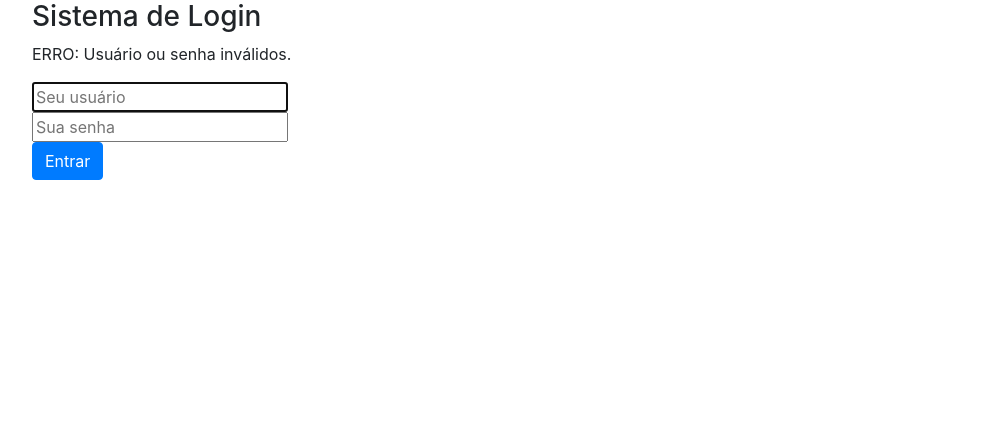
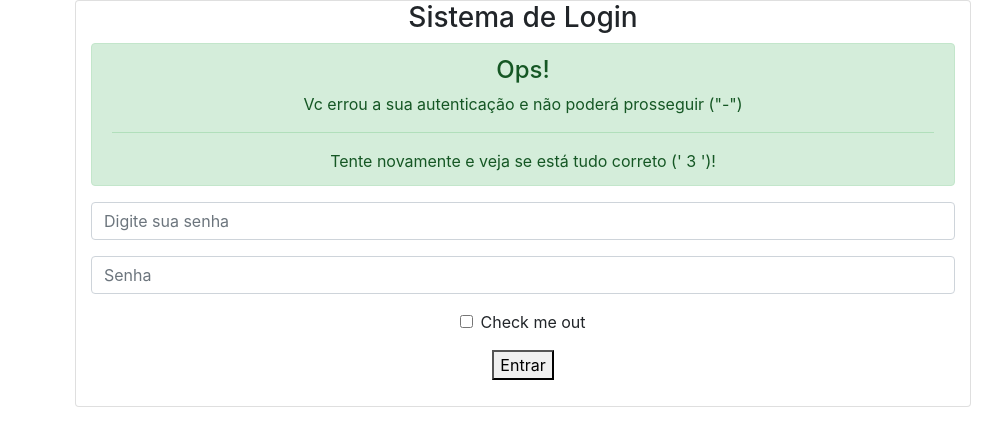
Before and after one commit to jailsonsanto/refeitorio, a PHP site: page /index.php in a window 1280 px wide. Shown: the top 446 px of the page, without its empty margins (53-1055 px from the left). Run offline with PHP 8.4, Linux system fonts and the light colour scheme; the visitor is signed in with stand-in values (Sample User, id 1).

Commit message:
Update index.php

```diff
--- a/PHP/index.php
+++ b/PHP/index.php
@@ -2,22 +2,16 @@
 session_start();
 
 ?>
-
-<!DOCTYPE html>
-<html>
+<html lang="en">
 
 <head>
     <meta charset="utf-8">
-    <meta http-equiv="X-UA-Compatible" content="IE=edge">
-    <meta name="viewport" content="width=device-width, initial-scale=1">
-    <title>Sistema de Login - ifpi</title>
-    <link rel="stylesheet" href="https://stackpath.bootstrapcdn.com/bootstrap/4.3.1/css/bootstrap.min.css" integrity="sha384-ggOyR0iXCbMQv3Xipma34MD+dH/1fQ784/j6cY/iJTQUOhcWr7x9JvoRxT2MZw1T" crossorigin="anonymous">
-    <link href="https://fonts.googleapis.com/css?family=Open+Sans:300,400,700" rel="stylesheet">
-    <link rel="stylesheet" type="text/css" href="css/login.css">
+    <link rel="stylesheet" href="https://stackpath.bootstrapcdn.com/bootstrap/4.3.1/css/bootstrap.min.css"
+        integrity="sha384-ggOyR0iXCbMQv3Xipma34MD+dH/1fQ784/j6cY/iJTQUOhcWr7x9JvoRxT2MZw1T" crossorigin="anonymous">
+
 </head>
 
 <body>
-    <section class="hero is-success is-fullheight">
  <!--<div class="jumbotron">
   <h1 class="display-4">Hello, world!</h1>
   <p class="lead">This is a simple hero unit, a simple jumbotron-style component for calling extra attention to featured content or information.</p>
@@ -25,43 +19,38 @@ session_start();
   <p>It uses utility classes for typography and spacing to space content out within the larger container.</p>
   <a class="btn btn-primary btn-lg" href="#" role="button">Learn more</a>
 </div>!-->
-        <div class="hero-body">
-            <div class="container has-text-centered">
-                <div class="column is-4 is-offset-4">
-                    <h3 class="title has-text-grey">Sistema de Login</h3>
+        <div class="card text-center" style="margin-left: 10vw; margin-right: 20vw;">
+            <div class="col-sm-auto">
+                <h3>Sistema de Login</h3>
                 <?php
                             if(isset($_SESSION['nao_autenticado'])):
                             ?>
-                    <div class="notification is-danger">
-                      <p>ERRO: Usuário ou senha inválidos.</p>
+                <div class="alert alert-success" role="alert">
+                    <h4 class="alert-heading">Ops!</h4>
+                    <p>Vc errou a sua autenticação e não poderá prosseguir ("-")</p>
+                    <hr>
+                    <p class="mb-0">Tente novamente e veja se está tudo correto (' 3 ')!</p>
                 </div>
                 <?php
                             endif;
                             unset($_SESSION['nao_autenticado']);
                             ?>
-                    <div class="box">
-                        <form action="login.php" method="POST">
-                            <div class="field">
-                                <div class="control">
-                                    <input name="usuario" name="text" class="input is-large" placeholder="Seu usuário" autofocus="">
+                <form>
+                    <div class="form-group">
+                        <input type="email" class="form-control" id="exampleInputEmail1" aria-describedby="emailHelp"
+                            placeholder="Digite sua senha">
                     </div>
+                    <div class="form-group">
+                        <input type="password" class="form-control" id="exampleInputPassword1" placeholder="Senha">
                     </div>
-
-                            <div class="field">
-                                <div class="control">
-                                    <input name="senha" class="input is-large" type="password" placeholder="Sua senha">
+                    <div class="form-group form-check">
+                        <input type="checkbox" class="form-check-input" id="exampleCheck1">
+                        <label class="form-check-label" for="exampleCheck1">Check me out</label>
                     </div>
-                            </div>
-                            <button type="submit" class="btn btn-primary">Entrar</button>
+                    <div style="margin-bottom: 2vw;"><button type="submit" class="">Entrar</button></div>
                 </form>
             </div>
         </div>
-            </div>
-        </div>
-    </section>
-    <script src="https://code.jquery.com/jquery-3.3.1.slim.min.js" integrity="sha384-q8i/X+965DzO0rT7abK41JStQIAqVgRVzpbzo5smXKp4YfRvH+8abtTE1Pi6jizo" crossorigin="anonymous"></script>
-    <script src="https://cdnjs.cloudflare.com/ajax/libs/popper.js/1.14.7/umd/popper.min.js" integrity="sha384-UO2eT0CpHqdSJQ6hJty5KVphtPhzWj9WO1clHTMGa3JDZwrnQq4sF86dIHNDz0W1" crossorigin="anonymous"></script>
-    <script src="https://stackpath.bootstrapcdn.com/bootstrap/4.3.1/js/bootstrap.min.js" integrity="sha384-JjSmVgyd0p3pXB1rRibZUAYoIIy6OrQ6VrjIEaFf/nJGzIxFDsf4x0xIM+B07jRM" crossorigin="anonymous"></script>
 </body>
 
 </html>
```
Lines whose indentation alone changed are shown as unchanged.
